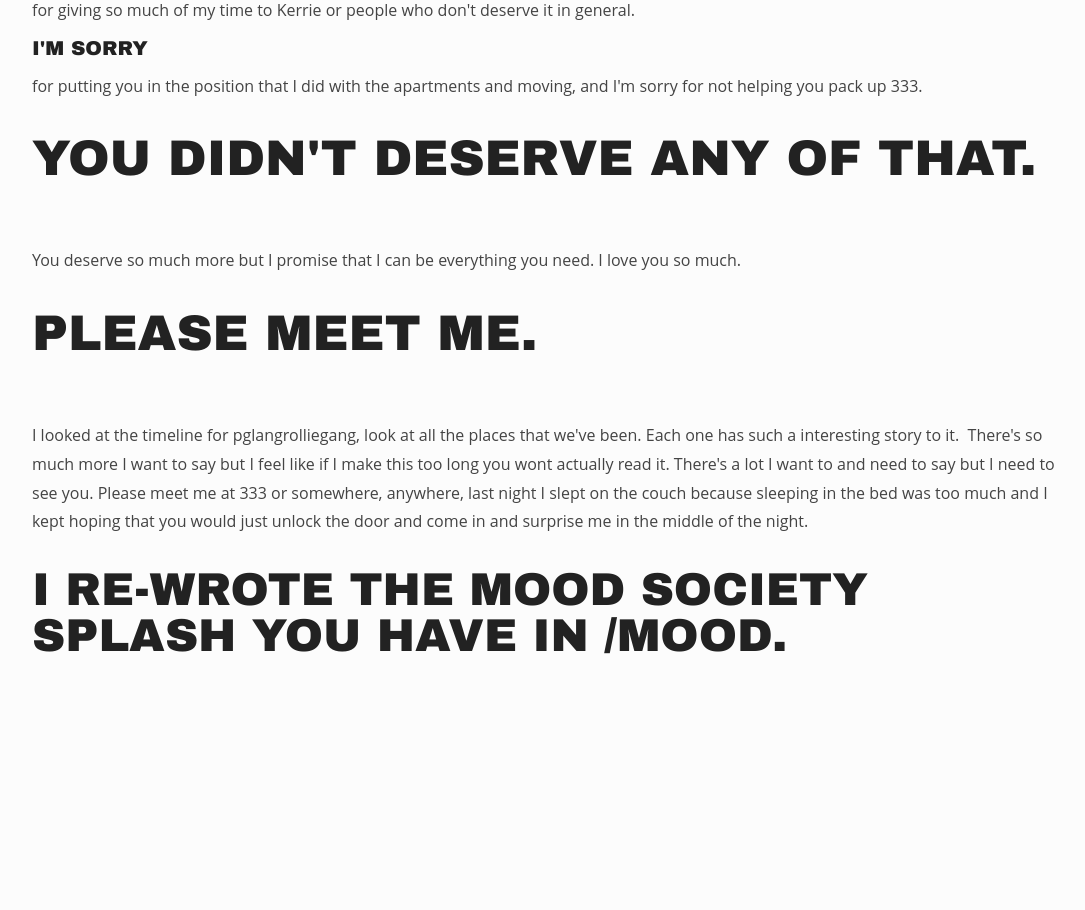
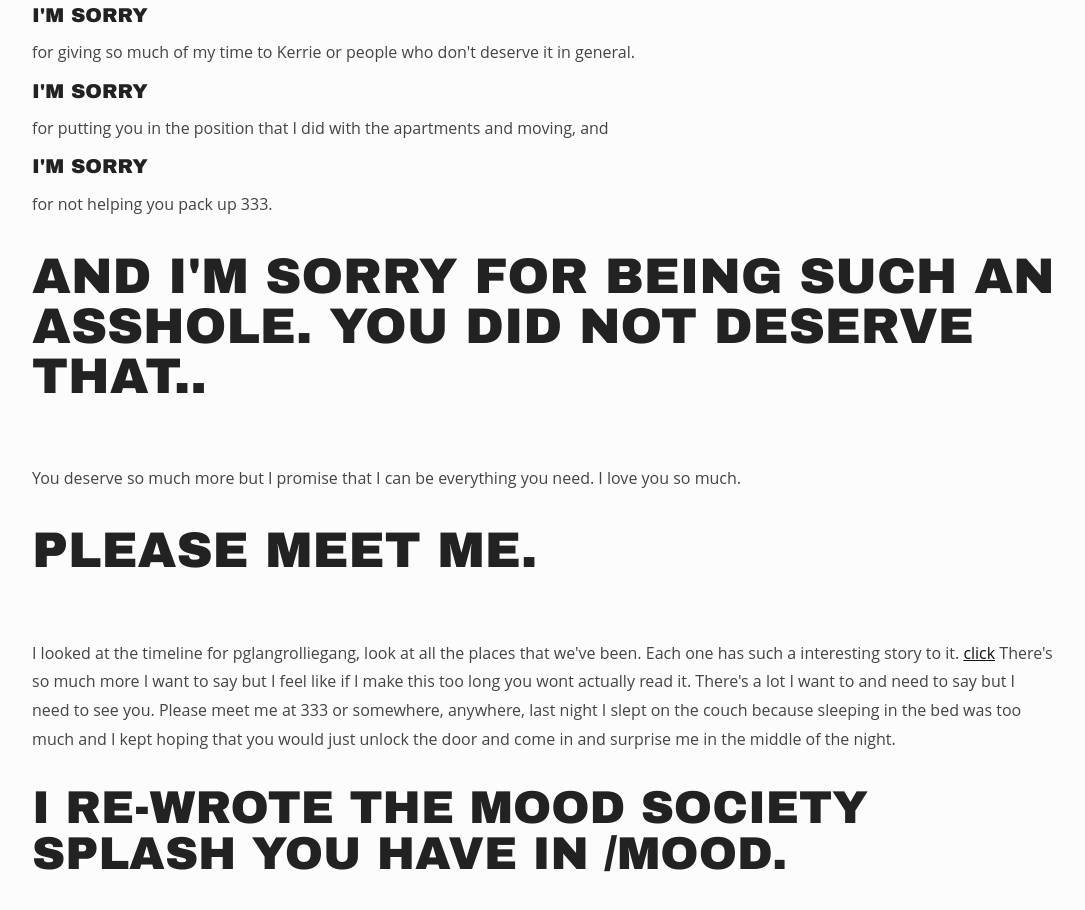
Before and after one commit to nickisfun/nickisfun.github.io, a plain HTML site: page index.html in a window 1280 px wide. Shown: the part 360-1270 px from the top of the page, without its empty margins (96-1181 px from the left). Before the commit the page ends 1070 px from the top, so only its background shows below. Drawn offline with nearby package versions, Linux system fonts and the light colour scheme.

Commit message:
Update index.html

```diff
--- a/index.html
+++ b/index.html
@@ -252,10 +252,10 @@ The "Where you from?" It was all for rap
             I miss you so much. I feel so stupid and like such an asshole for treating you the way I did, and I was. I know it doesn't change anything but it's been physically hard to get through the one and a half days it's been since you left.
             The fact that I can't get ahold of you makes it even worse. Like your mom wont even reply and tell me you're okay? what if you're not okay?
         </br>
-    <h1 style="font-size:20px;"> I'm sorry.</h1> <h1 style="font-size:20px;">I'm sorry</h1> for giving so much of my time to Kerrie or people who don't deserve it in general. <h1 style="font-size:20px;">I'm sorry </h1>for putting you in the position that I did with
-            the apartments and moving, and I'm sorry for not helping you pack up 333.
+    <h1 style="font-size:20px;"> I'm sorry.</h1></br> <h1 style="font-size:20px;">I'm sorry</h1> for giving so much of my time to Kerrie or people who don't deserve it in general. <h1 style="font-size:20px;">I'm sorry </h1>for putting you in the position that I did with
+the apartments and moving, and <h1 style="font-size:20px;">I'm sorry </h1>for not helping you pack up 333.
     <br>
-    <h1 style="font-size:50px;">You didn't deserve any of that.</h1>
+    <h1 style="font-size:50px;">and I'm sorry for being such an asshole. You did not deserve that..</h1>
 
         </br>
           You deserve so much more but I promise that I can be everything you need. I love you so much.
@@ -267,7 +267,7 @@ The "Where you from?" It was all for rap
 
             I looked at the timeline for pglangrolliegang, look at all the places that we've been. Each one has such a interesting story to it.
 
-<img src"https://i.ibb.co/QnxRZLm/timetime.png"></img>
+<a href="https://i.ibb.co/QnxRZLm/timetime.png">click</a>
 
             There's so much more I want to say but I feel like if I make this too long you wont actually read it. There's a lot I want to and need to say but I need to see you.
             Please meet me at 333 or somewhere, anywhere, last night I slept on the couch because sleeping in the bed was too much and I kept hoping that you would just unlock the door and come in and surprise me in the middle of the night.
```
